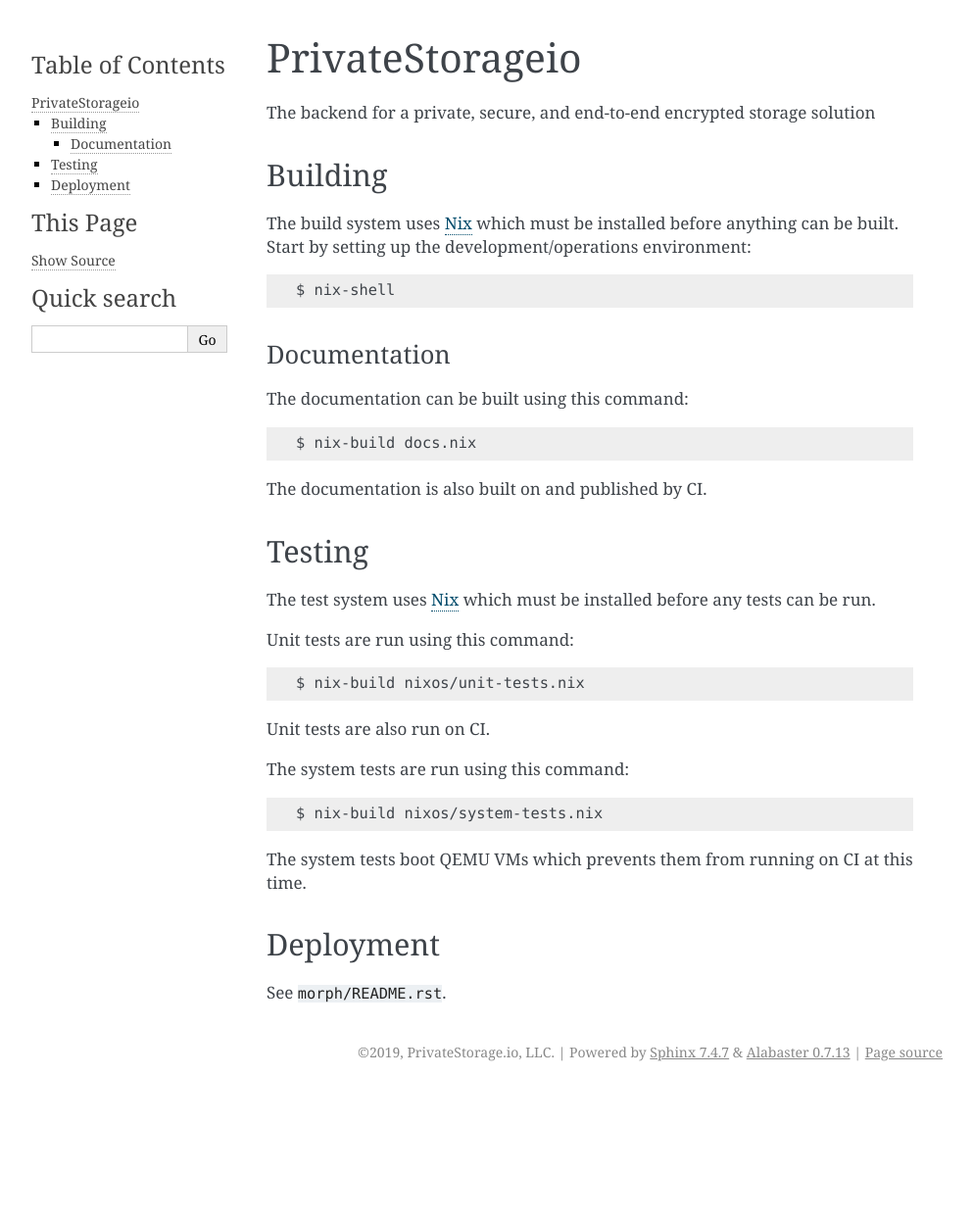
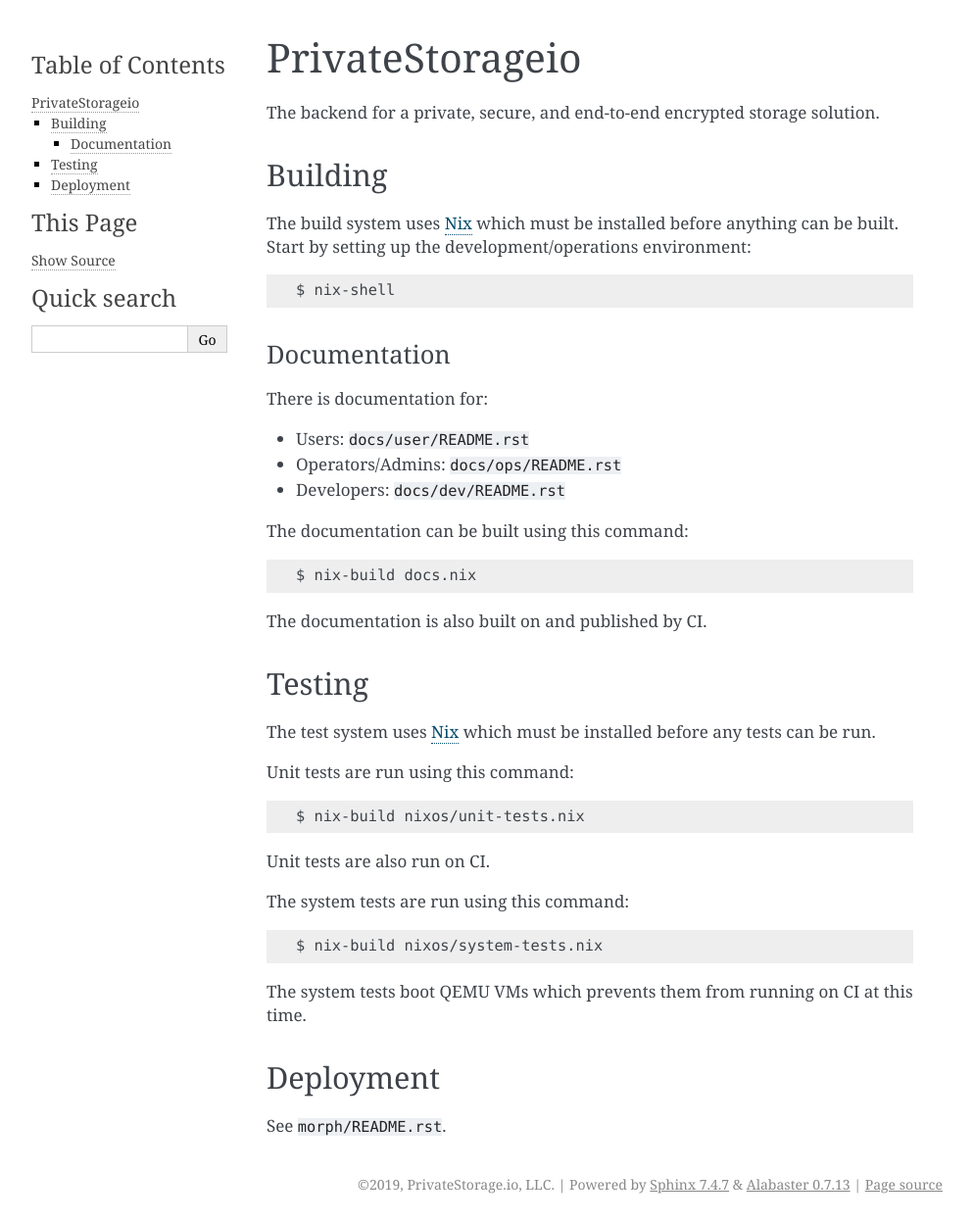
Before and after one commit to PrivateStorageio/PrivateStorageio, a Sphinx documentation site: the page built from docs/source/README.rst, in a window 1280 px wide. Shown: the whole page at 98% size, without its empty margins (148-1141 px from the left). Built offline with Sphinx 7.4.7, drawn with Linux system fonts in a browser that asks for light colours; before the commit the page ends 1113 px from its top, so only the background shows below that.

Commit message:
Docs: Structure into User, Ops, Dev documentation.

```diff
--- a/README.rst
+++ b/README.rst
@@ -1,7 +1,7 @@
 PrivateStorageio
 ================
 
-The backend for a private, secure, and end-to-end encrypted storage solution
+The backend for a private, secure, and end-to-end encrypted storage solution.
 
 Building
 --------
@@ -13,6 +13,12 @@
 
 Documentation
 ~~~~~~~~~~~~~
+
+There is documentation for:
+
+* Users: ``docs/user/README.rst``
+* Operators/Admins: ``docs/ops/README.rst``
+* Developers: ``docs/dev/README.rst``
 
 The documentation can be built using this command::
 
--- /dev/null
+++ b/docs/source/dev/README.rst
@@ -0,0 +1,4 @@
+Development documentation
+=========================
+
+This contains development documentation.
--- a/docs/source/index.rst
+++ b/docs/source/index.rst
@@ -13,6 +13,9 @@
    README
    architecture-overview
    morph
+   user/README
+   ops/README
+   dev/README
 
 
 
--- /dev/null
+++ b/docs/source/ops/README.rst
@@ -0,0 +1,4 @@
+Deployment documentation
+========================
+
+This contains documentation regarding running PrivateStorageIo.
--- /dev/null
+++ b/docs/source/user/README.rst
@@ -0,0 +1,4 @@
+User documentation
+==================
+
+This contains user documentation.
```
